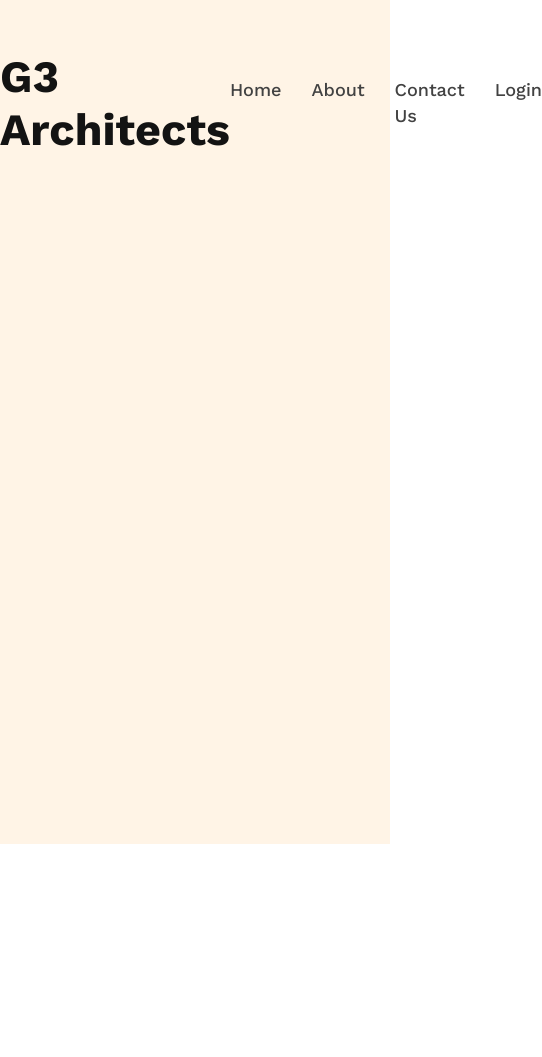
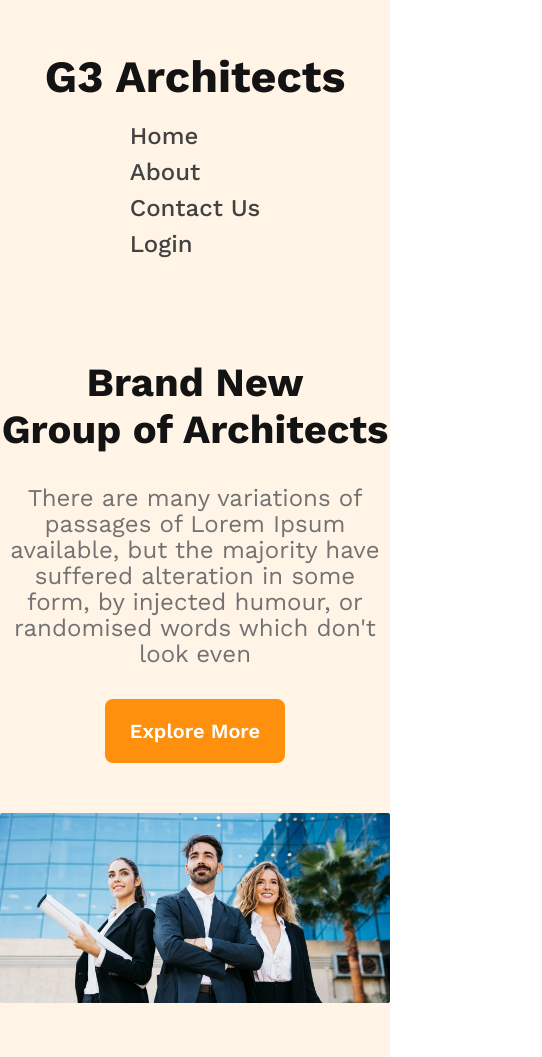
Before and after one commit to jasujon570/project-of-g3-architects, a plain HTML site: page index.html in a window 390 px wide. Shown: the whole page, 542 px wide, since content can reach past the window. Before the commit the page ends 844 px from the top, so only its background shows below. Drawn offline with nearby package versions, Linux system fonts and the light colour scheme.

Commit message:
added banner section layout and style with full responsivness

```diff
--- a/index.html
+++ b/index.html
@@ -16,20 +16,27 @@
 
 <body>
 
-    <header>
+    <header class="bg-light">
         <nav>
-            <div class="nav-container">
-                <div class="project-logo">
-                    <h1 class="logo">G3 Architects</h1>
-                </div>
-                <ul class="banner-navigation">
-                    <li><a href="">Home</a></li>
-                    <li><a href="">About</a></li>
-                    <li><a href="">Contact Us</a></li>
-                    <li><a href="">Login</a></li>
+            <div class="navbar flex">
+                <h3 class="brand">G3 Architects</h3>
+                <ul class="nav-links flex">
+                    <li class="nav-item"><a class="nav-link" href="">Home</a></li>
+                    <li class="nav-item"><a class="nav-link" href="">About</a></li>
+                    <li class="nav-item"><a class="nav-link" href="">Contact Us</a></li>
+                    <li class="nav-item"><a class="nav-link" href="">Login</a></li>
                 </ul>
             </div>
         </nav>
+        <div class="banner">
+            <div class="banner-content">
+                <h2 class="banner-title">Brand New <br> Group of Architects</h2>
+                <p class="banner-description">There are many variations of passages of Lorem Ipsum available, but the majority have suffered alteration in some form, by injected humour, or randomised words which don't look even</p>
+                <button class="primary-btn">Explore More</button>
+            </div>
+            <img class="banner-img" src="images/banner.png" alt="">
+        </div>
+
 
     </header>
 
--- a/styles/styles.css
+++ b/styles/styles.css
@@ -5,42 +5,175 @@
     font-family: "Work Sans", sans-serif;
 }
 
-header {
+
+/* Shared styles */
+.primary-btn {
+    background-color: #FF900E;
+    color: white;
+    font-size: 1.25rem;
+    font-weight: 600;
+    border-radius: 8px;
+    padding: 20px 25px;
+    border: none;
+}
+
+.flex {
+    display: flex;
+}
+
+.bg-light {
     background: rgba(255, 144, 14, 0.1);
 }
 
-nav {
+
+
+
+
+.navbar,
+.banner {
     max-width: 1440px;
     margin: 0 auto;
-    min-height: 100vh;
 }
 
-.nav-container {
-    display: flex;
+.navbar {
     align-items: center;
     justify-content: space-between;
     padding: 50px 0 102px 0;
 }
 
-.logo {
+.brand {
     font-size: 2.8rem;
     font-weight: 700;
     color: #131313;
 }
 
-.banner-navigation {
-    display: flex;
+.nav-links {
     gap: 30px;
 }
 
-.banner-navigation li {
+.nav-item {
     list-style: none;
 }
 
-.banner-navigation li a {
+.nav-link {
     text-decoration: none;
     font-size: 1.13rem;
     line-height: 26px;
     font-weight: 500;
     color: #424242;
 }
+
+.banner-content {
+    max-width: 862px;
+    margin: 0 auto;
+    text-align: center;
+}
+
+.banner-title {
+    color: #131313;
+    font-size: 4rem;
+    font-weight: bold;
+}
+
+.banner-description {
+    color: #727272;
+    line-height: 26px;
+    padding: 32px 0;
+}
+
+.banner-img {
+    width: 100%;
+    padding: 50px 0;
+}
+
+
+/* Breakpoints: 320px, 480px, 768px, 1024px, and 1200px */
+
+
+@media screen and (max-width: 320px) {
+
+    .navbar,
+    .nav-links {
+        flex-direction: column;
+    }
+
+    .nav-links {
+        gap: 10px;
+        margin-top: 20px;
+    }
+
+    .banner-title {
+        font-size: 1.5rem;
+    }
+
+    .brand {
+        font-size: 2rem;
+    }
+
+}
+
+
+@media screen and (max-width: 480px) {
+
+    .navbar,
+    .nav-links {
+        flex-direction: column;
+    }
+
+    .nav-links {
+        gap: 10px;
+        margin-top: 20px;
+    }
+
+    .banner-title {
+        font-size: 2.5rem;
+    }
+
+    .banner-description {
+        font-size: 1.5rem;
+    }
+
+}
+
+@media screen and (max-width: 786px) {
+
+
+    .nav-links {
+        gap: 10px;
+    }
+
+    .nav-link {
+        font-size: 1.5rem;
+    }
+
+    .banner-title {
+        font-size: 2.5rem;
+    }
+
+    .banner-description {
+        font-size: 1.5rem;
+    }
+
+}
+
+
+
+
+@media screen and (min-width: 787px) and (max-width: 1024px) {
+
+    .nav-links {
+        gap: 20px;
+    }
+
+    .nav-link {
+        font-size: 1.5rem;
+    }
+}
+
+
+@media screen and (min-width: 1025px) and (max-width: 1200px) {
+
+    .nav-link {
+        font-size: 1.5rem;
+    }
+}
```
